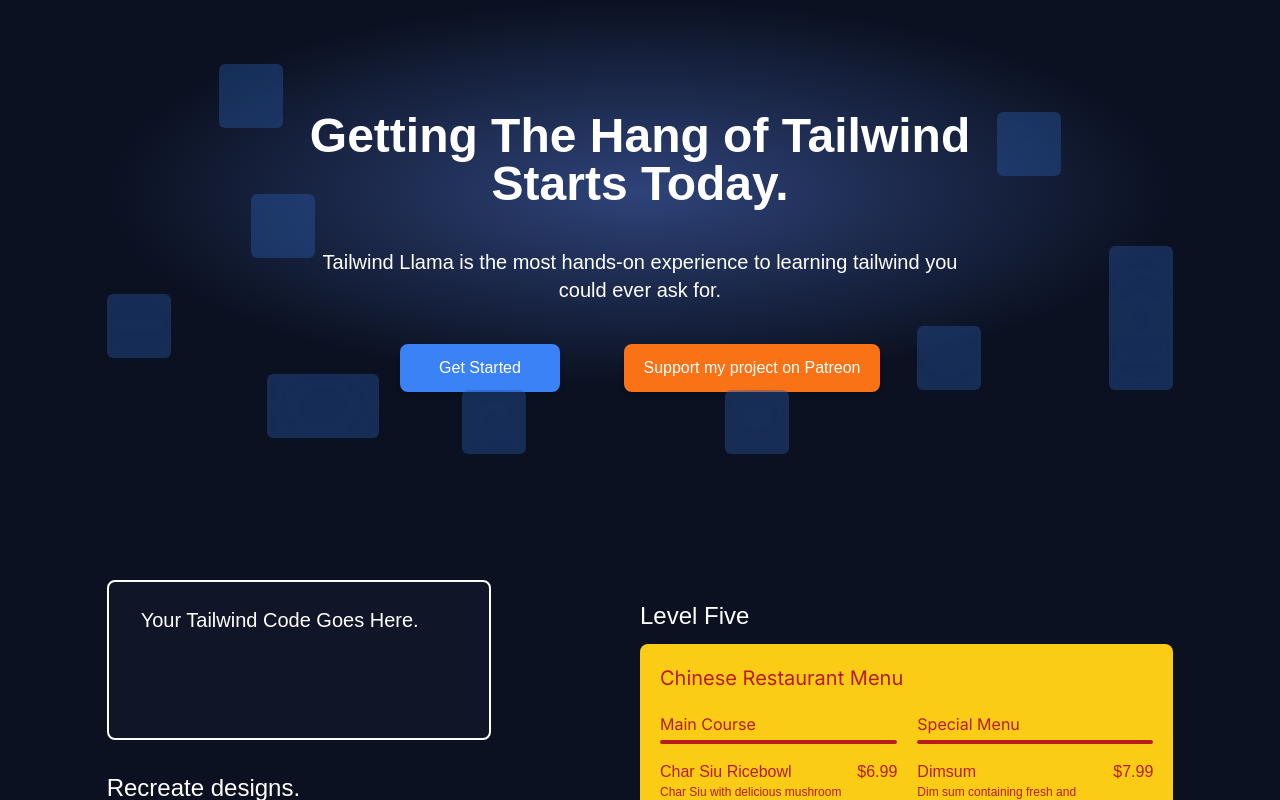
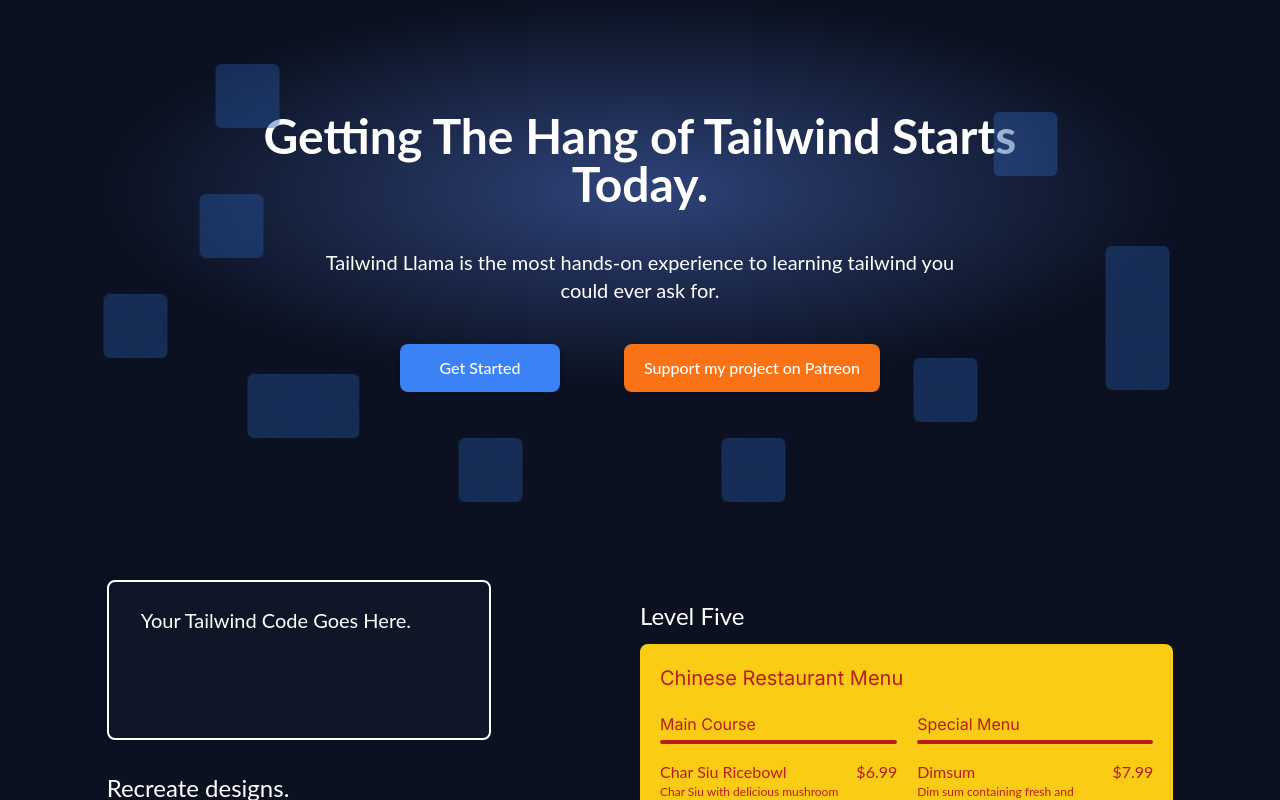
Before and after one commit to Larry-Larriee/next-llama, a Next.js app in the folder my-app/: page / in a window 1280 px wide. Shown: the top 800 px of the page. Built offline with nearby package versions, Linux system fonts and the light colour scheme.

Commit message:
Square Background animation
changed the square background from moving with the user's cursor to moving in a constant back and forth motion. there were a lot of problems with the original design such as the size of the container before the square backgrounds stopped following the user's cursor.

```diff
--- a/my-app/src/app/globals.css
+++ b/my-app/src/app/globals.css
@@ -27,7 +27,7 @@ body {
 }
 
 p {
-  font-family: "League Spartan", sans-serif;
+  font-family: "Lato", sans-serif;
 }
 
 @layer utilities {
@@ -131,6 +131,21 @@ p {
 }
 .appearFromBottom {
   animation: appearFromBottom 750ms linear forwards;
+}
+
+@keyframes floating {
+  from {
+    transform: translateX(-0.4rem);
+  }
+  to {
+    transform: translateX(0.4rem);
+  }
+}
+
+/* alternate property allows the animation to move back and forth (starting at -0.15rem and moves to 0.15rem, starting at 0.15rem and moves to -0.15rem) */
+/* in short, it starts at "to" and then moves to "from" after the initial animation for infinite */
+.floating {
+  animation: floating 3.5s ease-in-out infinite alternate;
 }
 
 @layer utilities {
--- a/my-app/src/components/Navigation.jsx
+++ b/my-app/src/components/Navigation.jsx
@@ -11,7 +11,7 @@ export default function Navigation() {
         <Image
           src={nextLlama}
           alt="Llama"
-          className="max-w-12 hover:scale-105 hover:animate-bounce lg:max-w-20"
+          className="max-w-12 transition duration-200 ease-in-out hover:scale-105 lg:max-w-20"
         />
         <p className="text-4xl text-white sm:text-xl lg:text-2xl xl:text-3xl 3xl:text-4xl">
           Tailwind Llama
--- a/my-app/src/components/helper/SquareBackground.jsx
+++ b/my-app/src/components/helper/SquareBackground.jsx
@@ -1,44 +1,50 @@
 "use client";
 
-import React, { useRef } from "react";
+import React from "react";
 
 export default function SquareBackground() {
-  // Instead of moving each square individually, we can move the container they are in and create the same effect
-  // In addition, react hooks need to be called from the top level, meaning I can't treat it like a value and make an array of useRefs()
-  const squareContainer = useRef();
-
-  // moveSquare function fires whenever the mouse moves in the article container (which is a lot)
-  let moveSquare = (metadata) => {
-    const x = metadata.clientX;
-    const y = metadata.clientY;
-
-    const midX = window.innerWidth / 2;
-    const midY = window.innerHeight / 2;
-
-    // offset is how far the mouse is from the center of the screen
-    // multiply by 100 to get a percentage
-    const offsetX = ((x - midX) / midX) * 100;
-    const offsetY = ((y - midY) / midY) * 100;
-
-    const speedReduction = 1000;
-    squareContainer.current.style.transform = `translate(${offsetX / speedReduction}%, ${offsetY / speedReduction}%)`;
-  };
-
   return (
-    <article
-      className="-z-5 absolute top-0 h-1/4 md:w-8/12 lg:w-10/12"
-      onMouseMove={(event) => moveSquare(event)}
-      ref={squareContainer}
-    >
-      <div className="absolute bottom-36 left-48 h-16 w-28 rounded-md bg-blue-500/25 p-8 backdrop-blur-2xl sm:hidden xl:left-40 xl:block" />
-      <div className="absolute bottom-56 left-0 h-16 w-16 rounded-md bg-blue-500/25 backdrop-blur-2xl sm:hidden xl:block 2xl:left-6" />
-      <div className="absolute bottom-48 left-1/3 h-16 w-16 rounded-md bg-blue-500/25 backdrop-blur-2xl sm:hidden xl:bottom-32 xl:block 2xl:bottom-24" />
-      <div className="absolute bottom-64 right-96 h-16 w-16 rounded-md bg-blue-500/25 backdrop-blur-2xl sm:hidden xl:bottom-32 xl:right-96 xl:block 2xl:bottom-28 3xl:left-1/2" />
-      <div className="absolute bottom-48 right-1/4 h-16 w-16 rounded-md bg-blue-500/25 backdrop-blur-2xl sm:hidden xl:right-48 xl:block" />
-      <div className="absolute bottom-48 right-0 h-36 w-16 rounded-md bg-blue-500/25 backdrop-blur-2xl sm:hidden xl:block 2xl:right-12" />
-      <div className="absolute left-56 top-1/3 h-16 w-16 rounded-md bg-blue-500/25 backdrop-blur-2xl sm:hidden xl:left-36 xl:block" />
-      <div className="absolute left-40 top-16 h-16 w-16 rounded-md bg-blue-500/25 backdrop-blur-2xl sm:hidden xl:left-28 xl:block 2xl:left-24" />
-      <div className="absolute right-40 top-28 h-16 w-16 rounded-md bg-blue-500/25 backdrop-blur-2xl sm:hidden xl:right-28 xl:block 2xl:right-20" />
+    <article className="-z-5 floating absolute top-0 h-1/4 md:w-8/12 lg:w-10/12">
+      <div
+        draggable="false"
+        className="absolute bottom-36 left-48 h-16 w-28 rounded-md bg-blue-500/25 p-8 backdrop-blur-2xl transition duration-200 ease-in-out active:bg-blue-500/50 sm:hidden xl:left-36 xl:block 2xl:left-40"
+      />
+      <div
+        draggable="false"
+        className="absolute bottom-56 left-0 h-16 w-16 rounded-md bg-blue-500/25 backdrop-blur-2xl transition duration-200 ease-in-out active:bg-blue-500/50 sm:hidden xl:block 2xl:left-6"
+      />
+      <div
+        draggable="false"
+        className="absolute bottom-48 left-1/3 h-16 w-16 rounded-md bg-blue-500/25 backdrop-blur-2xl transition duration-200 ease-in-out active:bg-blue-500/50 sm:hidden xl:bottom-20 xl:block 2xl:bottom-24"
+      />
+      <div
+        draggable="false"
+        className="absolute bottom-64 right-96 h-16 w-16 rounded-md bg-blue-500/25 backdrop-blur-2xl transition duration-200 ease-in-out active:bg-blue-500/50 sm:hidden xl:bottom-20 xl:right-96 xl:block 2xl:bottom-28 3xl:left-1/2"
+      />
+      <div
+        draggable="false"
+        className="absolute bottom-40 right-1/4 h-16 w-16 rounded-md bg-blue-500/25 backdrop-blur-2xl transition duration-200 ease-in-out active:bg-blue-500/50 sm:hidden xl:right-48 xl:block"
+      />
+      <div
+        draggable="false"
+        className="absolute bottom-48 right-0 h-36 w-16 rounded-md bg-blue-500/25 backdrop-blur-2xl transition duration-200 ease-in-out active:bg-blue-500/50 sm:hidden xl:block 2xl:right-12"
+      />
+      <div
+        draggable="false"
+        className="absolute left-56 top-1/3 h-16 w-16 rounded-md bg-blue-500/25 backdrop-blur-2xl transition duration-200 ease-in-out active:bg-blue-500/50 sm:hidden xl:left-24 xl:block 2xl:left-36"
+      />
+      <div
+        draggable="false"
+        className="absolute left-40 top-16 h-16 w-16 rounded-md bg-blue-500/25 backdrop-blur-2xl transition duration-200 ease-in-out active:bg-blue-500/50 sm:hidden xl:left-28 xl:block 2xl:left-24"
+      />
+      <div
+        draggable="false"
+        className="absolute right-40 top-28 h-16 w-16 rounded-md bg-blue-500/25 backdrop-blur-2xl transition duration-200 ease-in-out active:bg-blue-500/50 sm:hidden xl:right-28 xl:block 2xl:right-20"
+      />
+      <div
+        draggable="false"
+        className="absolute bottom-24 h-16 w-16 rounded-md bg-blue-500/25 backdrop-blur-2xl transition duration-200 ease-in-out active:bg-blue-500/50 sm:hidden 2xl:right-96 3xl:block"
+      />
     </article>
   );
 }
```
